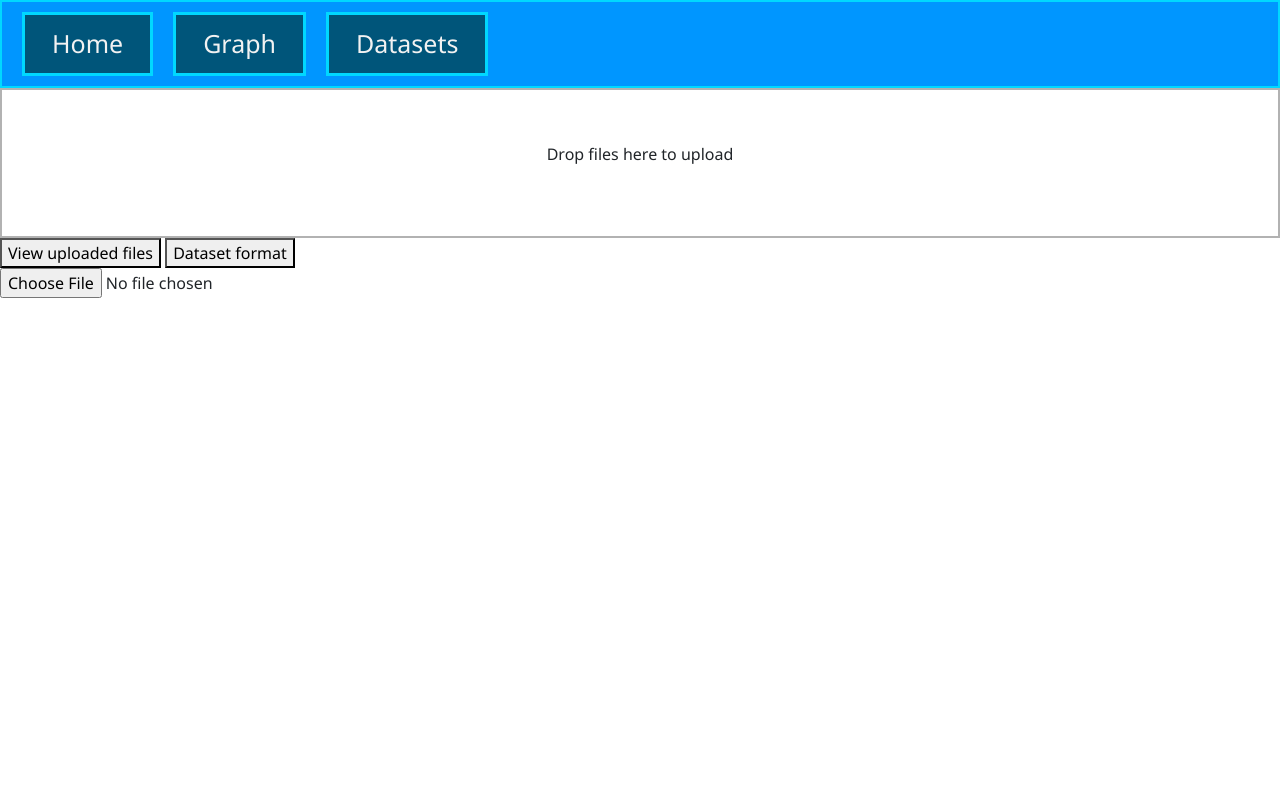
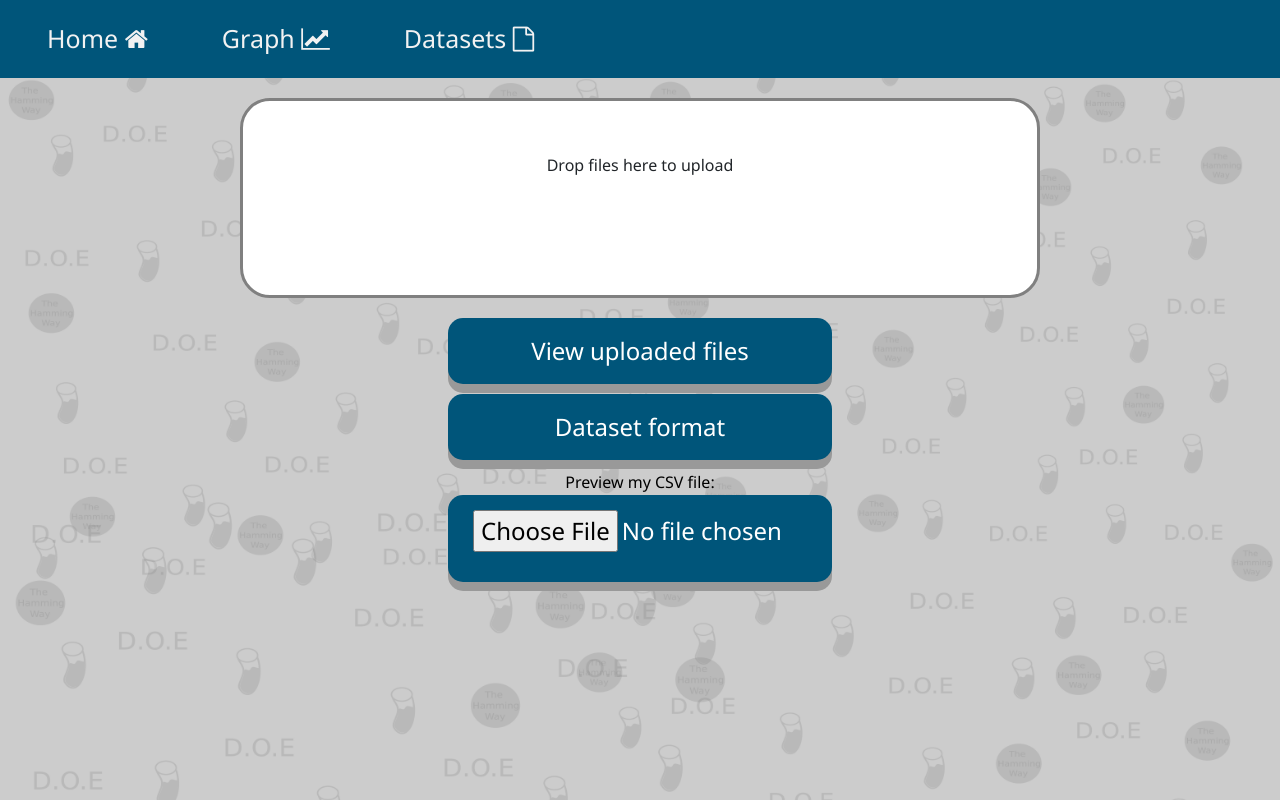
Before and after one commit to KiffBeatz/hamming-doe, a Django app: page /datasets/ in a window 1280 px wide. Run offline with Django 3.2, Linux system fonts and the light colour scheme; some libraries are stand-ins or nearby versions.

Commit message:
added background and style changes

```diff
--- a/doe/doe_app/static/base_style.css
+++ b/doe/doe_app/static/base_style.css
@@ -1,5 +1,5 @@
 body {
-    background-color: white;
+		background-image: url('background.png');
     background-repeat: no-repeat;
     background-size: cover;
     font-family: "Segoe UI", Tahoma, Geneva, Verdana, sans-serif;
@@ -8,12 +8,11 @@ body {
     border-color: #0096FF;
 }
 .topnav {
-    border: 2px solid #00D8FF;
-    background-color: #0096FF;
+		background-color: #00557A;
     overflow: hidden;
 }
 .topnav a:hover {
-    background-color: #ddd;
+    background-color: white;
     color: black;
 }
 /* Style the links inside the navigation bar */
@@ -23,7 +22,6 @@ body {
     text-align: center;
     padding: 10px 27px;
     background-color: #00557A;
-    border:3px solid #00D8FF;
     text-decoration: none;
     font-size: 25px;
     margin-left: 20px;
--- /dev/null
+++ b/doe/doe_app/static/datasets.css
@@ -0,0 +1,124 @@
+table {
+    border-collapse: collapse;
+    border-radius: 5px;
+    box-shadow: 0 0 4px rgba(0, 0, 0, 0.25);
+    overflow: hidden;
+    font-family: "Quicksand", sans-serif;
+    font-weight: bold;
+    font-size: 14px;
+    margin-top: 10px;
+    margin-left: auto;
+		margin-right: auto;
+}
+
+.ViewFiles{
+		position:relative;
+  	display: grid;
+		margin-left: auto;
+		margin-right: auto;
+		margin-top:10px;
+		width: 30%;
+  	padding: 15px 25px;
+  	font-size: 24px;
+  	text-align: center;
+  	cursor: pointer;
+  	outline: none;
+  	color: #fff;
+  	background-color: #00557A;
+  	border: none;
+  	border-radius: 15px;
+		box-shadow: 0 9px #999;
+}
+
+.CSVFormat{
+		position:relative;
+    display: grid;
+		margin-left: auto;
+		margin-right: auto;
+		margin-top: 10px;
+		width: 30%;
+    padding: 15px 25px;
+  	font-size: 24px;
+  	text-align: center;
+  	cursor: pointer;
+  	outline: none;
+  	color: #fff;
+  	background-color: #00557A;
+  	border: none;
+  	border-radius: 15px;
+  	box-shadow: 0 9px #999;
+}
+
+.ViewFiles:hover {background-color: darkblue}
+
+.ViewFiles:active {
+  background-color: darkblue;
+  box-shadow: 0 5px #666;
+  transform: translateY(4px);
+}
+
+.CSVFormat:hover {background-color: darkblue}
+
+.CSVFormat:active {
+  background-color: darkblue;
+  box-shadow: 0 5px #666;
+  transform: translateY(4px);
+}
+
+.l1 {
+		display: block;
+    text-align: center;
+		margin-top:10px;
+		margin-bottom: 1px;
+}
+
+.csvViewForm {
+		position:relative;
+		display: grid;
+		margin-left: auto;
+    margin-right: auto;
+    margin-top: 1px;
+		width: 30%;
+		padding: 15px 25px;
+    font-size: 24px;
+    text-align: center;
+    cursor: pointer;
+    outline: none;
+    color: #fff;
+    background-color: #00557A;
+    border: none;
+    border-radius: 15px;
+    box-shadow: 0 9px #999;
+}
+
+th {
+    background-image: url('background2.png');
+    color: black;
+    text-align: left;
+}
+
+th,
+td {
+    padding: 10px 20px;
+}
+
+tr:nth-child(odd) {
+  background-image: url('background2.png');
+}
+
+tr:nth-child(even) {
+    background: #eeeeee;
+}
+
+
+.dz {
+		margin-left: auto;
+		margin-right: auto;
+		margin-top: 20px;
+		margin-bottom: 20px;
+		height: 200px;
+		width: 800px;
+		border-radius: 30px;
+    border: solid;
+		border-color: gray;
+}
--- /dev/null
+++ b/doe/doe_app/static/datasets.js
@@ -0,0 +1,5 @@
+const myDropzone = new Dropzone("#dropz", {
+		url: "datasets/",
+		maxFiles: 2,
+		acceptedFiles: '.csv',
+})
--- a/doe/doe_app/templates/base.html
+++ b/doe/doe_app/templates/base.html
@@ -15,14 +15,16 @@
 		<script type="module" src="{% static 'csv_view.js' %}"></script>
     <!-- Custom CSS and JS-->
     <link rel="stylesheet" href="{% static 'base_style.css' %}">
+		<link rel="stylesheet" href="{% static 'datasets.css' %}">
+		<link rel="stylesheet" href="https://cdnjs.cloudflare.com/ajax/libs/font-awesome/4.7.0/css/font-awesome.min.css">
 
     <title>{% block title %}Dynamic DOE{% endblock %}</title>
 </head>
 <body>
     <div class="topnav">
-        <a href="{% url 'home' %}">Home</a>
-        <a href="{% url 'view' %}">Graph</a>
-        <a href="{% url 'datasets' %}">Datasets</a>
+        <a href="{% url 'home' %}">Home <i class="fa fa-home"></i></a>
+        <a href="{% url 'view' %}">Graph <i class="fa fa-line-chart"></i></a>
+        <a href="{% url 'datasets' %}">Datasets <i class="fa fa-file-o"></i></a>
     </div>
 
     <div id="content">
--- a/doe/doe_app/templates/datasets.html
+++ b/doe/doe_app/templates/datasets.html
@@ -12,10 +12,9 @@
 </form>
 <button class="ViewFiles" onclick="clickViewFiles()">View uploaded files</button>
 <button class="CSVFormat" onclick="CSVFormat()">Dataset format</button>
-<label class="l1" for="csvFileInput" style="color:rgba(255, 255, 255,
-1);">Preview my CSV file:</label><br>
+<label class="l1" for="csvFileInput" style="color:rgba(0, 0, 0,1);">Preview my CSV file:</label>
 <form class="csvViewForm">
-    <input type="file" class="csvViewInput" id="csvFileInput" style="padding-bottom: 15px">
+  	<input type="file" class="csvViewInput" id="csvFileInput" style="padding-bottom: 15px">
 </form>
 <form class="">
     <table id="csvRoot"></table>
```
Also changed, not shown: doe/doe_app/templates/home.html (+5 -6 lines), doe/doe_app/static/background.png (added), doe/doe_app/static/background2.png (added).
